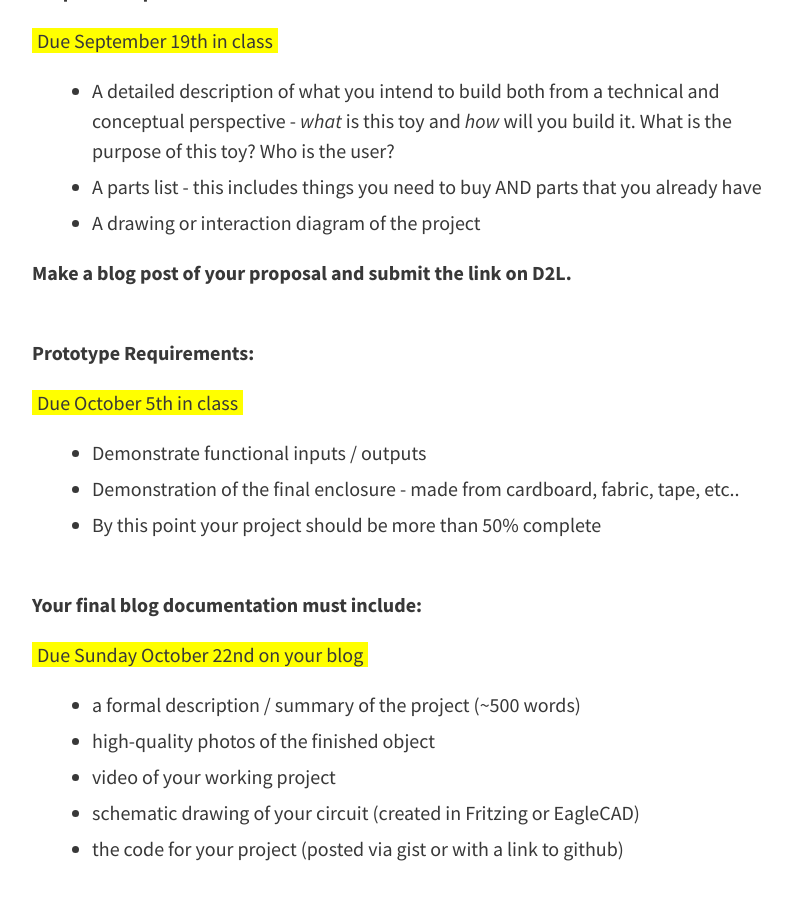
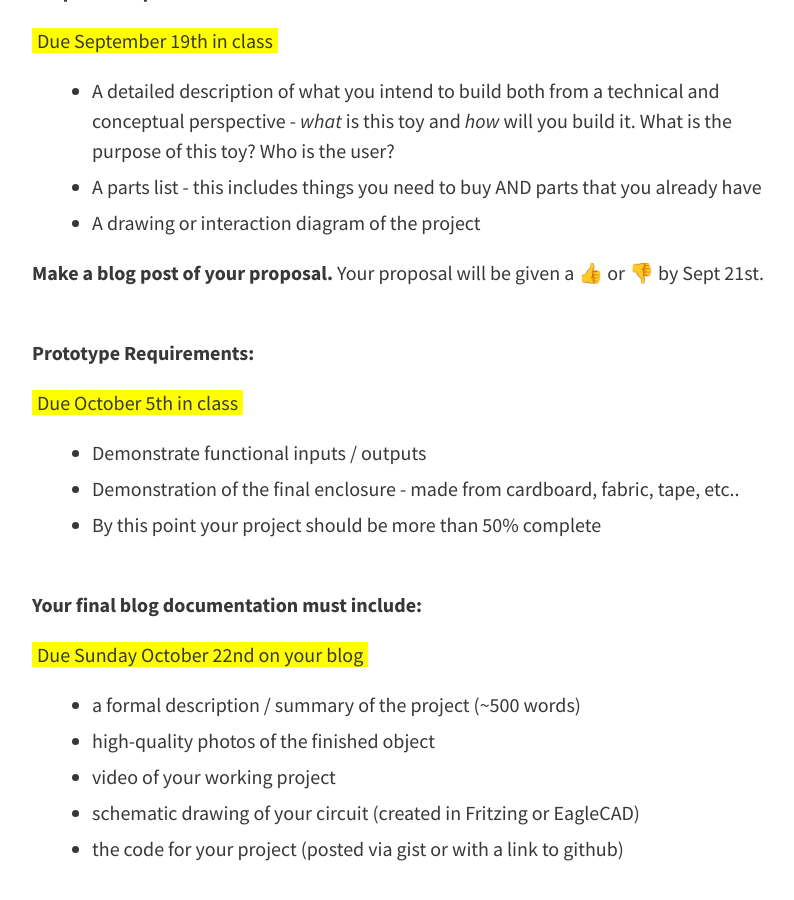
Before and after one commit to coloringchaos/object-f17, a Jekyll site: the page built from _posts/2017-9-14-project1.md, in a window 1280 px wide and 900 px high, scrolled down 864 px. Shown: the whole window, without its empty margins (224-1018 px from the left). Built offline with Jekyll 4.4.1, drawn with Linux system fonts in a browser that asks for light colours; nearby versions of some CDN libraries.

Commit message:
proposal instructions

```diff
--- a/_posts/2017-9-14-project1.md
+++ b/_posts/2017-9-14-project1.md
@@ -26,7 +26,7 @@ Throughout the design and production process, be thoughtful in crafting an objec
 - A parts list - this includes things you need to buy AND parts that you already have
 - A drawing or interaction diagram of the project
 
-**Make a blog post of your proposal and submit the link on D2L.**
+**Make a blog post of your proposal.** Your proposal will be given a 👍 or 👎 by Sept 21st.
 
 <br>
 **Prototype Requirements:**
```
